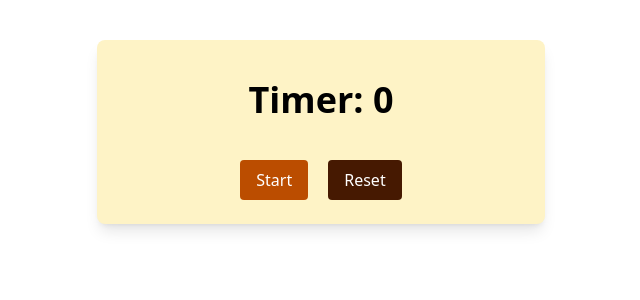
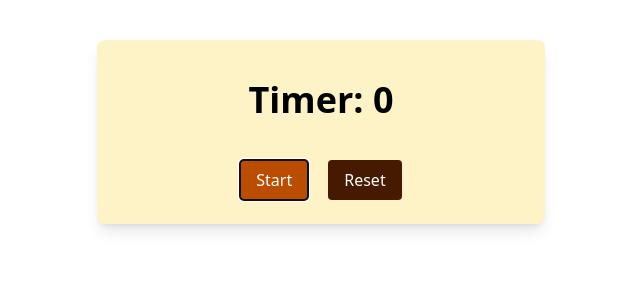
Before and after one commit to Maz-hub/react-mini-projects, a React (Vite) app in the folder simple-timer/: page / in a window 1280 px wide. Shown: the top 300 px of the page, without its empty margins (319-959 px from the left). Built offline with nearby package versions, Linux system fonts and the light colour scheme.

Commit message:
add Auto-Focus Start Button

```diff
--- a/simple-timer/src/components/TimerControls.jsx
+++ b/simple-timer/src/components/TimerControls.jsx
@@ -1,8 +1,18 @@
-const TimerControls = ({isRunning, toggleTimer, resetTimer}) => {
+import { useEffect, useRef } from "react";
+
+const TimerControls = ({ isRunning, toggleTimer, resetTimer }) => {
+  const startButtonRef = useRef(null);
+
+  useEffect(() => {
+    if (startButtonRef.current) {
+      startButtonRef.current.focus();
+    }
+  }, []);
   return (
     <>
       {/* Start & Pause button */}
       <button
+        ref={startButtonRef}
         onClick={toggleTimer}
         className="mt-10 bg-amber-700 text-white px-4 py-2 mr-5 rounded cursor-pointer hover:bg-amber-600"
       >
```
